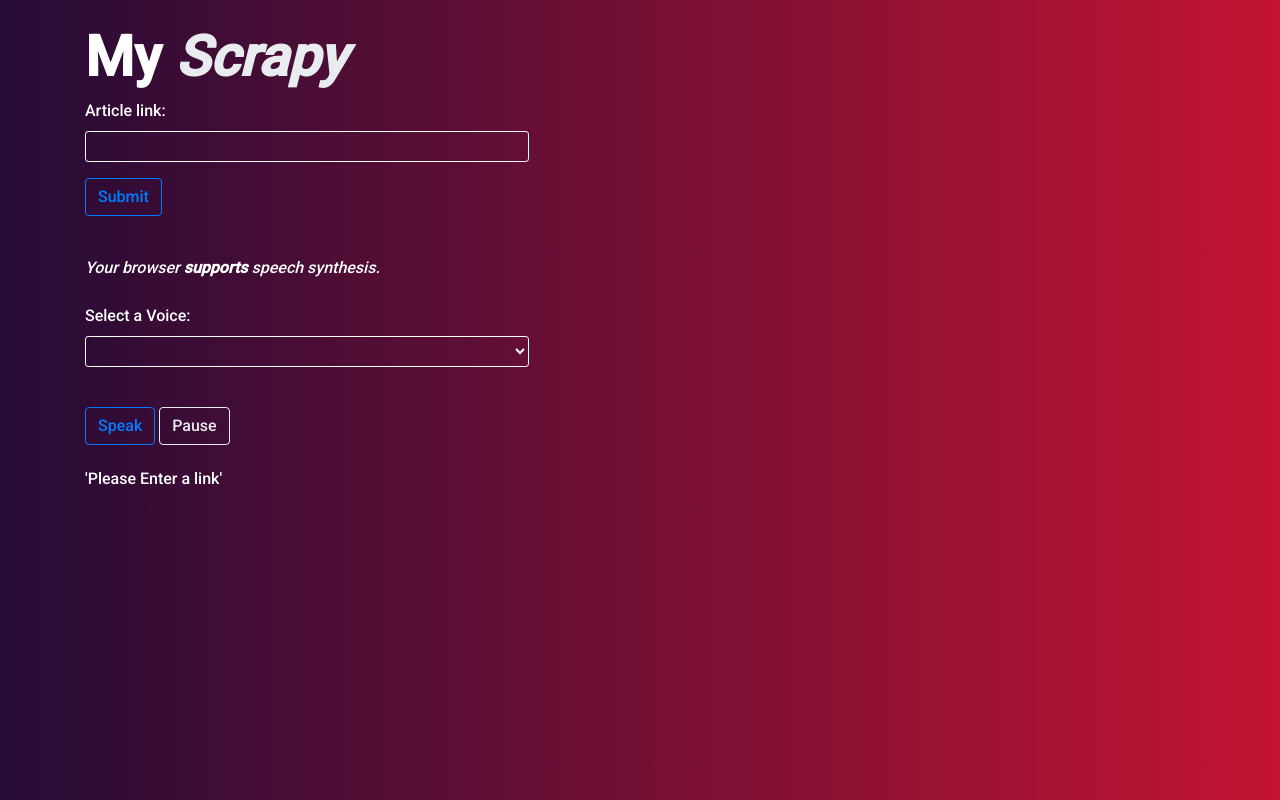
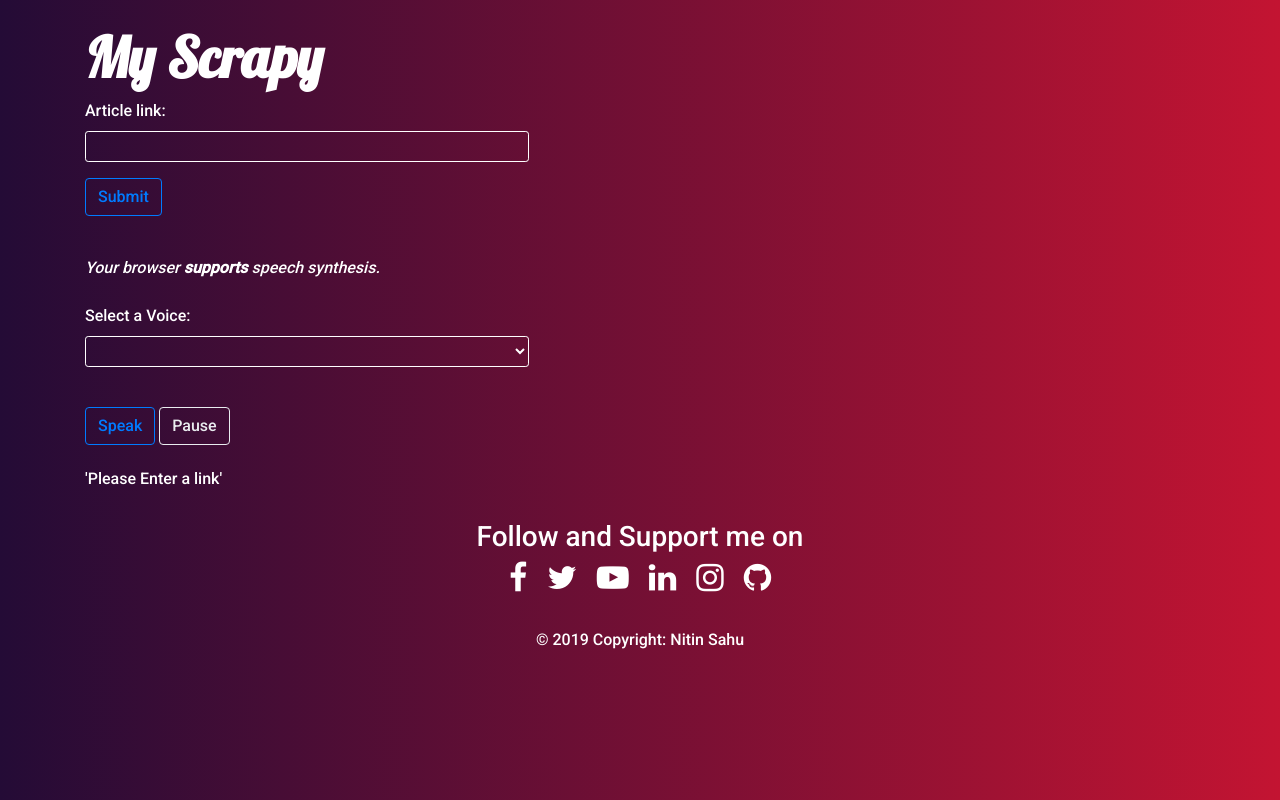
Before and after one commit to sudonitin/MediumScraper, a Django app: page / in a window 1280 px wide. Run offline with Django 3.2, Linux system fonts and the light colour scheme; lists and menus that the app fills with data are empty; some libraries are stand-ins or nearby versions.

Commit message:
footer added

```diff
--- a/mediumscraper/templates/home/index.html
+++ b/mediumscraper/templates/home/index.html
@@ -1,6 +1,7 @@
 <head>
-  <title>My Scrapper</title>
+  <title>My Scraper</title>
   <meta name="viewport" content="width=device-width, initial-scale=1.0">
+  <link rel="stylesheet" href="https://cdnjs.cloudflare.com/ajax/libs/font-awesome/4.7.0/css/font-awesome.min.css">
   <link rel="stylesheet" href="https://stackpath.bootstrapcdn.com/bootstrap/4.1.3/css/bootstrap.min.css" integrity="sha384-MCw98/SFnGE8fJT3GXwEOngsV7Zt27NXFoaoApmYm81iuXoPkFOJwJ8ERdknLPMO" crossorigin="anonymous">
   <script src="https://code.jquery.com/jquery-3.3.1.slim.min.js" integrity="sha384-q8i/X+965DzO0rT7abK41JStQIAqVgRVzpbzo5smXKp4YfRvH+8abtTE1Pi6jizo" crossorigin="anonymous"></script>
   <script src="https://cdnjs.cloudflare.com/ajax/libs/popper.js/1.14.3/umd/popper.min.js" integrity="sha384-ZMP7rVo3mIykV+2+9J3UJ46jBk0WLaUAdn689aCwoqbBJiSnjAK/l8WvCWPIPm49" crossorigin="anonymous"></script>
@@ -8,6 +9,7 @@
   <script src="https://ajax.googleapis.com/ajax/libs/jquery/3.4.1/jquery.min.js"></script>
   <style type="text/css">
     @import url('https://fonts.googleapis.com/css?family=Roboto:500');
+    @import url('https://fonts.googleapis.com/css?family=Lobster&display=swap');
     body{
       background-image: linear-gradient(to left, #c31432, #240b36);
       font-family: Roboto;
@@ -43,6 +45,7 @@
     .display-3 {
         font-size: 3.5rem;
         line-height: 1.2;
+        font-family: 'Lobster', cursive;
       }
     .btn-outline-warning{
       color: #e9ecef;
@@ -53,6 +56,15 @@
       color: black;
       border-color: #e9ecef;
     }
+
+    a{
+      color: white;
+    }
+
+    a:hover{
+      color: black;
+    }
+
     @media only screen and (max-width: 600px) {
       .card, .type-txt{
         background-color: transparent;
@@ -70,7 +82,7 @@
 <body>
 <div class="container">
   <br/>
-  <h1 class="display-3 font-weight-bold">My <span style="color: #e9ecef">Scrapy</span></h1>
+  <h1 class="display-3 font-weight-bold">My Scrapy</h1>
   <form action="" method="post">
       {% csrf_token %}
       {{ form.as_p }}
@@ -88,6 +100,61 @@
   <br/><br/>
   <h6 type='text' id="speech-msg">{{ text }}</h6>
 </div>
+
+<!-- Footer -->
+<footer class="page-footer font-small special-color-dark pt-4">
+  <center><h3>Follow and Support me on</h3></center>
+  <!-- Footer Elements -->
+  <div class="container">
+
+    <!-- Social buttons -->
+    <ul class="list-unstyled list-inline text-center">
+      <li class="list-inline-item">
+        <a class="btn-floating btn-fb mx-1" href="https://www.facebook.com/nitin.sahu.39750">
+          <i class="fa fa-facebook-f fa-2x"> </i>
+        </a>
+      </li>
+      <li class="list-inline-item">
+        <a class="btn-floating btn-tw mx-1" href="https://twitter.com/sudoNitin">
+          <i class="fa fa-twitter fa-2x"> </i>
+        </a>
+      </li>
+      <li class="list-inline-item">
+        <a class="btn-floating btn-gplus mx-1" href="https://www.youtube.com/channel/UCqfXZHvyiaw3vDWO_lxO7kQ">
+          <i class="fa fa-youtube-play fa-2x"> </i>
+        </a>
+      </li>
+      <li class="list-inline-item">
+        <a class="btn-floating btn-li mx-1" href="https://www.linkedin.com/in/nitin-sahu-globefire/">
+          <i class="fa fa-linkedin fa-2x"> </i>
+        </a>
+      </li>
+      <li class="list-inline-item">
+        <a class="btn-floating btn-dribbble mx-1" href="https://www.instagram.com/debuggingcode/">
+          <i class="fa fa-instagram fa-2x"> </i>
+        </a>
+      </li>
+      <li class="list-inline-item">
+        <a class="btn-floating btn-dribbble mx-1" href="https:github.com/globefire">
+          <i class="fa fa-github fa-2x"> </i>
+        </a>
+      </li>
+    </ul>
+    <!-- Social buttons -->
+
+  </div>
+  <!-- Footer Elements -->
+
+  <!-- Copyright -->
+  <div class="footer-copyright text-center py-3">© 2019 Copyright:
+    <a href="https:github.com/globefire"> Nitin Sahu</a>
+  </div>
+  <!-- Copyright -->
+
+</footer>
+<!-- Footer -->
+
+
 
 <script type="text/javascript">
 var supportMsg = document.getElementById('msg');
```
Also changed, not shown: mediumscraper/mediumscrapper/settings.py (+16 -1 lines), mediumScraping.py (line endings or trailing spaces), requirements.txt (line endings or trailing spaces).
